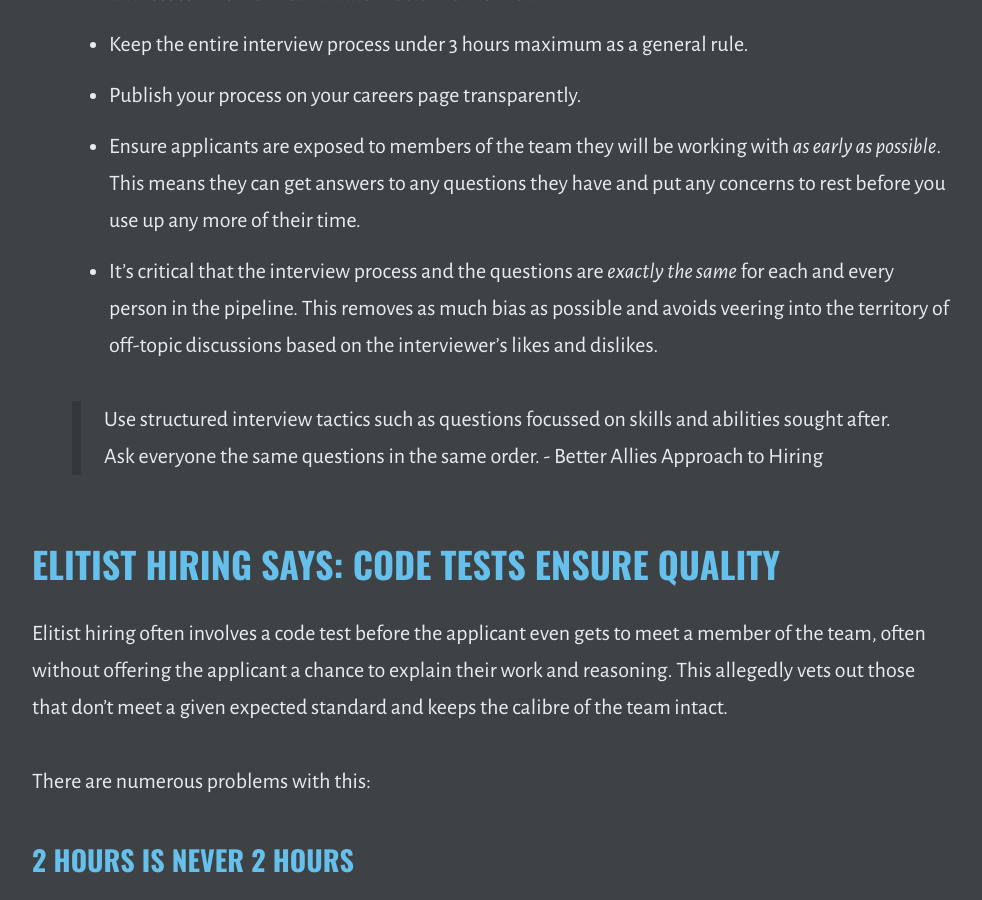
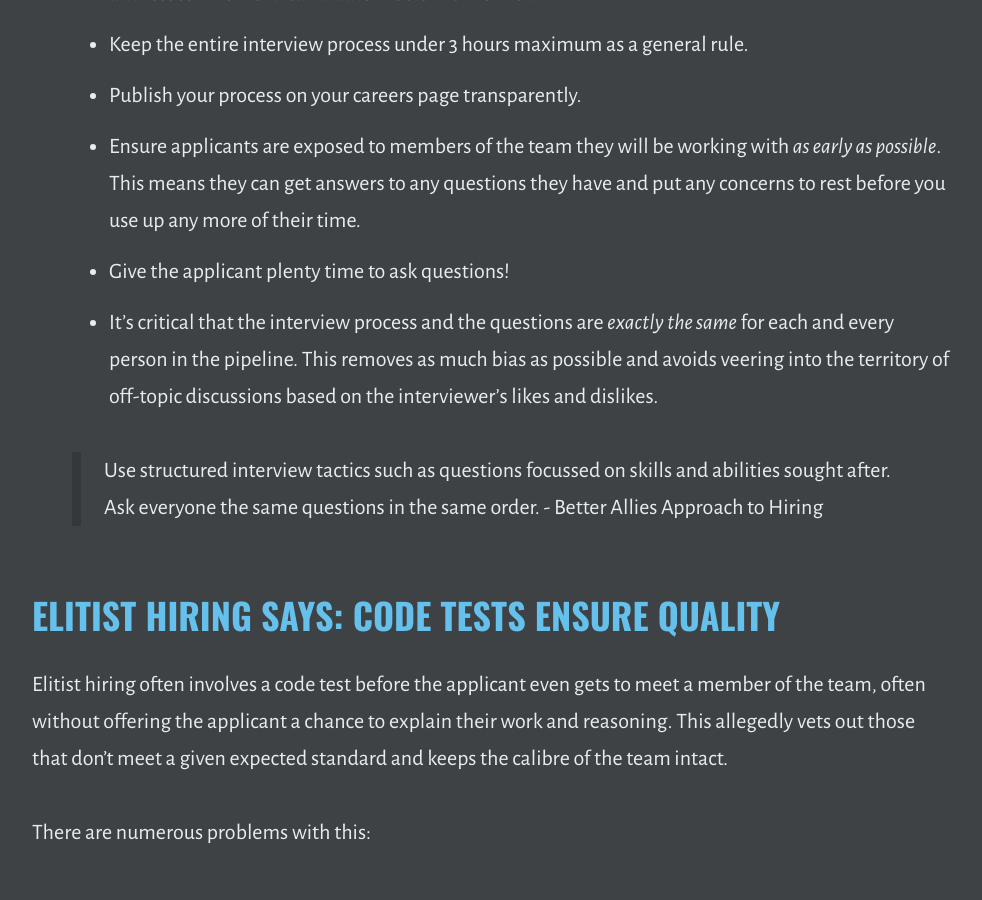
Before and after one commit to outragedpinkracoon/outragedpinkracoon.github.io, a Jekyll site: the page built from _posts/2021-04-27-other-companies-hiring-processes-are-costing-you-talent.md, in a window 1280 px wide and 900 px high, scrolled down 5197 px. Shown: the whole window, without its empty margins (149-1131 px from the left). Built offline with Jekyll 4.4.1, drawn with Linux system fonts in a browser that asks for light colours.

Commit message:
Adds extra bullet

```diff
--- a/_posts/2021-04-27-other-companies-hiring-processes-are-costing-you-talent.md
+++ b/_posts/2021-04-27-other-companies-hiring-processes-are-costing-you-talent.md
@@ -79,6 +79,7 @@ Be transparent about the process so that applicants know exactly what they are g
 - Keep the entire interview process under 3 hours maximum as a general rule.
 - Publish your process on your careers page transparently.
 - Ensure applicants are exposed to members of the team they will be working with _as early as possible_. This means they can get answers to any questions they have and put any concerns to rest before you use up any more of their time.
+- Give the applicant plenty time to ask questions!
 - It’s critical that the interview process and the questions are _exactly the same_ for each and every person in the pipeline. This removes as much bias as possible and avoids veering into the territory of off-topic discussions based on the interviewer’s likes and dislikes.
 
 > Use structured interview tactics such as questions focussed on skills and abilities sought after. Ask everyone the same questions in the same order. - Better Allies Approach to Hiring
```
